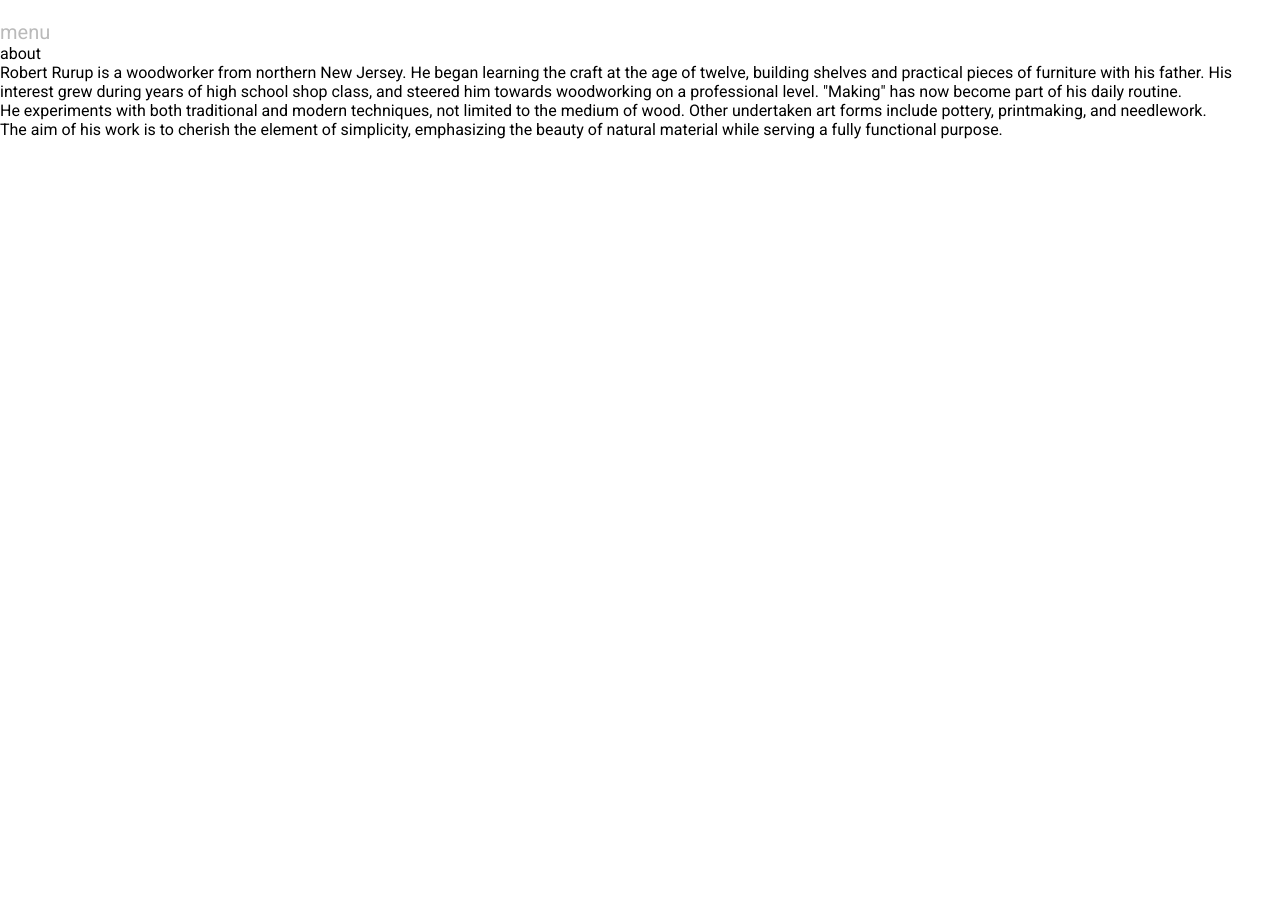
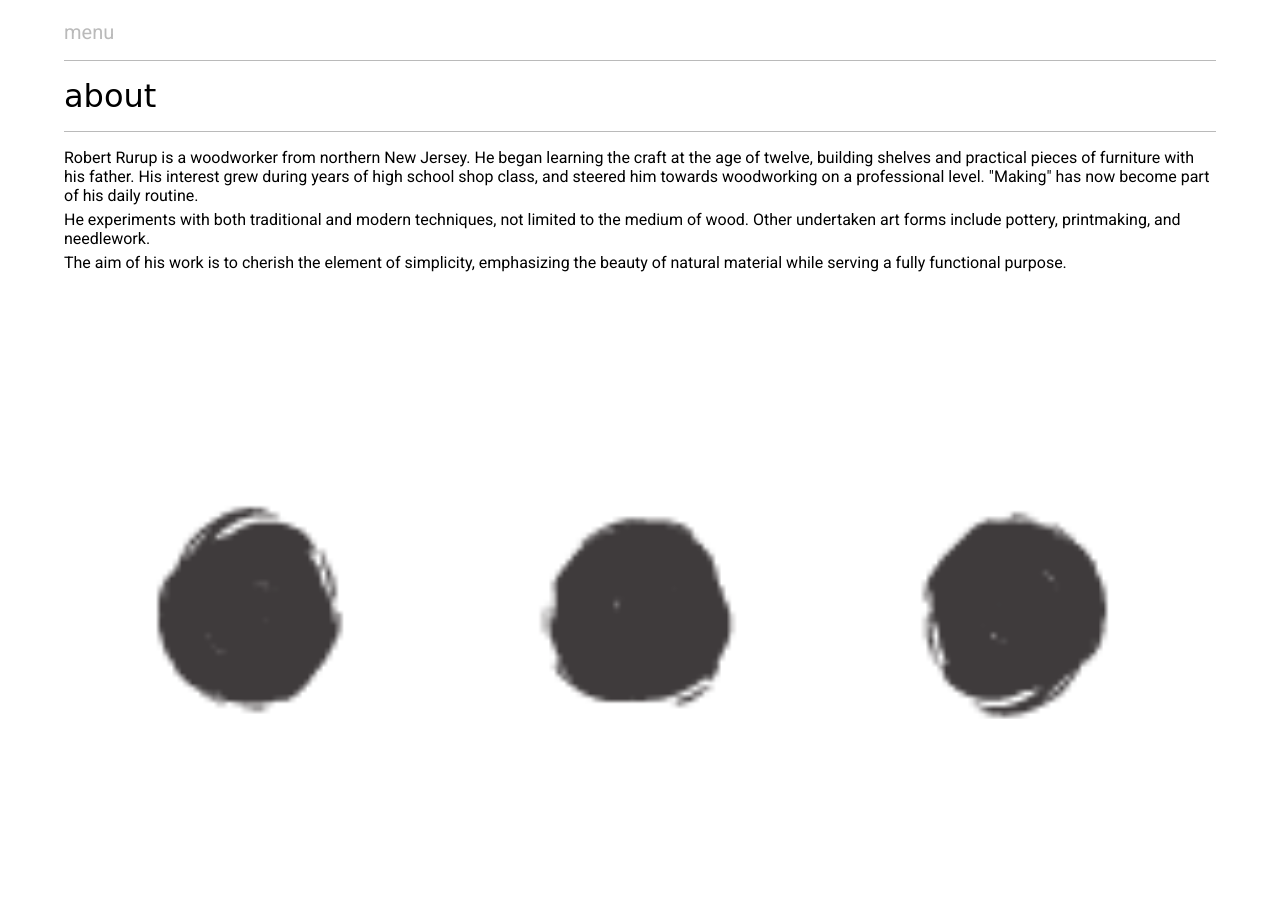
Before and after one commit to amachado93/robrurup, a plain HTML site: page about.html in a window 1280 px wide. Before the commit the page ends 800 px from the top, so only its background shows below. Drawn offline with Linux system fonts and the light colour scheme; a web font is replaced by a local one.

Commit message:
begin about styling

```diff
--- a/about.html
+++ b/about.html
@@ -9,18 +9,22 @@ maximum-scale=1.0, user-scalable=no">
     <link rel="stylesheet" href="./css/main.css">
   </head>
   <body>
+    <div class="container">
       <header>
         <p class="the-menu">menu</p>
         <nav class="menu-box">
+          <li><a href="./index.html">home</a></li>
           <li><a href="#">work</a></li>
           <li><a href="./about.html">about</a></li>
           <li><a href="#">contact</a></li>
         </nav>
       </header>
-    <h2>about</h2>
+      <h2 class="name">about</h2>
       <p>Robert Rurup is a woodworker from northern New Jersey.  He began learning the craft at the age of twelve, building shelves and practical pieces of furniture with his father.  His interest grew during years of high school shop class, and steered him towards woodworking on a professional level.  "Making" has now become part of his daily routine.</p>
       <p>He experiments with both traditional and modern techniques, not limited to the medium of wood.  Other undertaken art forms include pottery, printmaking, and needlework. </p>
       <p>The aim of his work is to cherish the element of simplicity, emphasizing the beauty of natural material while serving a fully functional purpose.</p>
+      <img src="./img/dots.png" alt="three-dots">
+  </div>
     <script src="./js/main.js"></script>
   </body>
 </html>
--- a/css/main.css
+++ b/css/main.css
@@ -1,3 +1,5 @@
+/* -- css reset --*/
+
 html, body, div, span, applet, object, iframe,
 h1, h2, h3, h4, h5, h6, p, blockquote, pre,
 a, address, big, cite, code, dfn, em, img, kbd, q, s, samp,
@@ -18,6 +20,8 @@ menu, nav {
   box-sizing: border-box;
 }
 
+/* -- global styling -- */
+
 p, a, li, ul, h2, h3, h4, h5, h6 {
 	font-family: 'Roboto', sans-serif;
 }
@@ -29,6 +33,25 @@ p, a, li, ul, h2, h3, h4, h5, h6 {
   width: 90%;
 }
 
+.name {
+  margin-top: .5em;
+  margin-bottom: .5em;
+  padding-top: .5em;
+  padding-bottom: .5em;
+  border-top: solid 1px #bababa;
+  border-bottom: solid 1px #bababa;
+}
+
+img {
+  max-width: 100%;
+  max-height: 100%;
+}
+
+.dots {
+	align-self: center;
+}
+
+/* -- menu styling used on multiple pages -- */
 .the-menu {
 	margin-top: 1em;
 	font-size: 1.25em;
@@ -48,25 +71,19 @@ li {
   list-style-type: none;
 }
 
+/* -- index specific styling -- */
 h1 {
   font-size: 3em;
   font-family: 'Shrikhand', cursive;
 }
 
-.name {
-  margin-top: .5em;
-  margin-bottom: .5em;
-  padding-top: .5em;
-  padding-bottom: .5em;
-  border-top: solid 1px #bababa;
-  border-bottom: solid 1px #bababa;
+/* -- about specific styling --*/
+
+h2 {
+	font-size: 2em;
+	font-family: 'Shrikhand', cursive;
 }
 
-img {
-  max-width: 100%;
-  max-height: 100%;
+p + p {
+	margin-top: .30em;
 }
-
-.dots {
-	align-self: center;
-}
```
Also changed, not shown: index.html (+1 -0 lines). Lines whose indentation alone changed are shown as unchanged.
